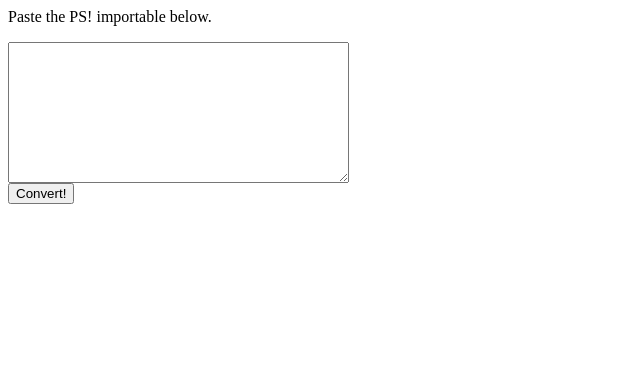
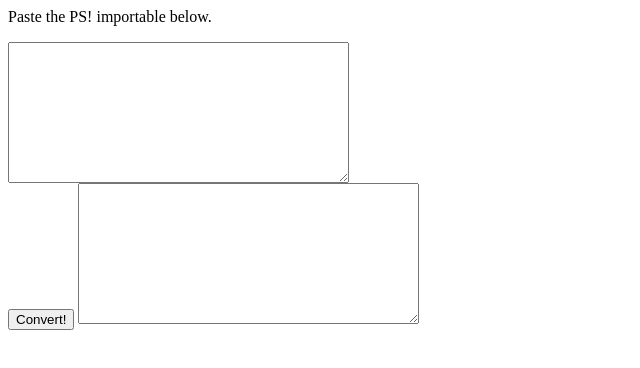
Before and after one commit to LegoFigure11/custom-calc-parser, a plain HTML site: page index.html in a window 1280 px wide. Shown: the whole page, without its empty margins (0-640 px from the left). Drawn offline with Linux system fonts and the light colour scheme.

Commit message:
Update index.html

```diff
--- a/index.html
+++ b/index.html
@@ -25,7 +25,7 @@
                 <script type="text/javascript" src="script.js"></script>
                 <button type = "button" onclick = 'exportresult()'>Convert!</button>
 
-  <p id="Output"></p>
+  <textarea rows="9" cols="40" id="Output"></textarea>
 </div>
 </body>
 </html>
```
